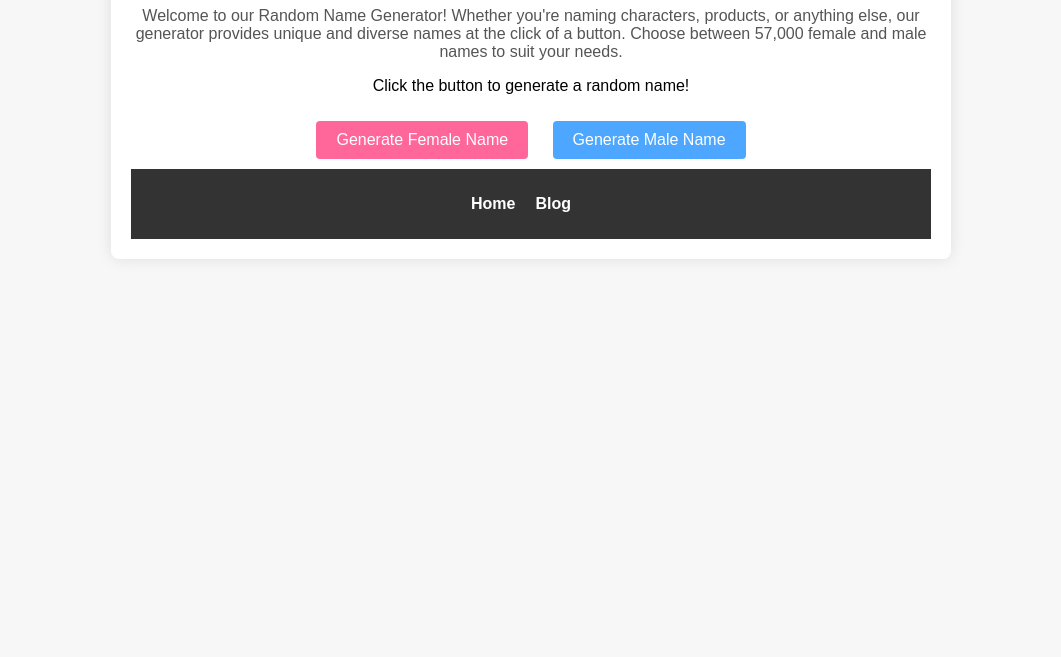
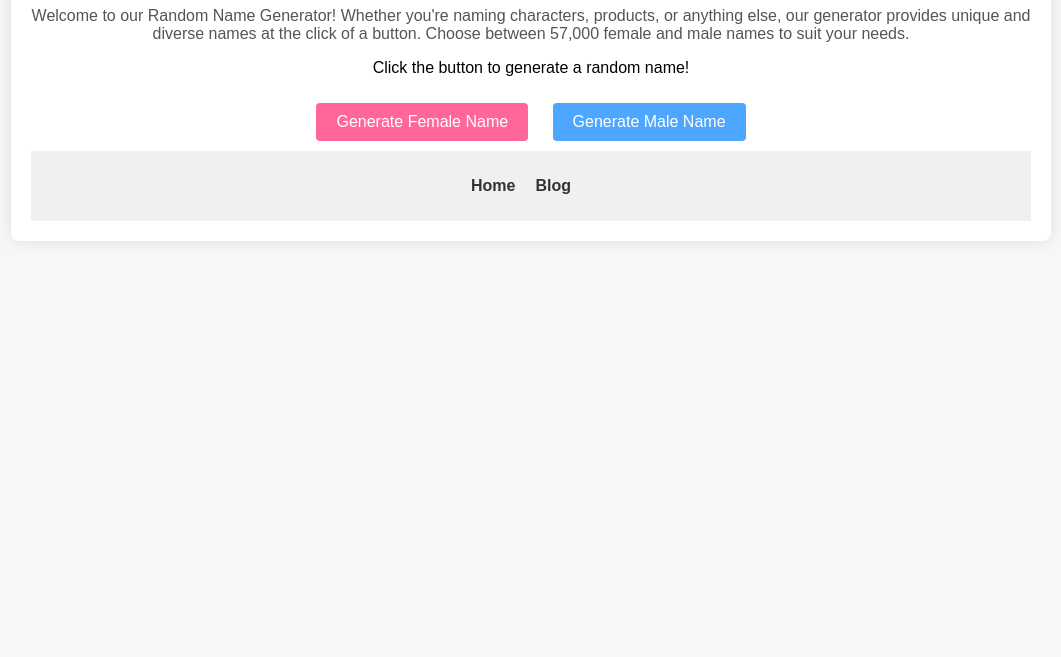
Before and after one commit to jakerusa/Random-Name-Generator, a plain HTML site: page index.html in a window 1280 px wide. Shown: the part 143-800 px from the top of the page, without its empty margins (109-1170 px from the left). Drawn offline with Linux system fonts and the light colour scheme.

Commit message:
update styling again

```diff
--- a/styles.css
+++ b/styles.css
@@ -1,11 +1,11 @@
 body {
     font-family: 'Arial', sans-serif;
     background-color: #f7f7f7;
-    margin: 0; /* Remove default margin to ensure full-width background */
+    margin: 0;
 }
 
 .container {
-    max-width: 800px; /* Increased max-width for better readability */
+    max-width: 1000px; /* Increased max-width for a larger container */
     margin: 50px auto;
     padding: 20px;
     background-color: #fff;
@@ -77,7 +77,7 @@ button.male:hover {
 
 /* Styles for navigation menu */
 nav {
-    background-color: #333;
+    background-color: #f0f0f0; /* Light grey background */
     padding: 10px 0;
 }
 
@@ -85,7 +85,7 @@ nav {
     list-style: none;
     padding: 0;
     display: flex;
-    justify-content: center; /* Center the navigation items */
+    justify-content: center;
 }
 
 .nav-menu li {
@@ -94,11 +94,11 @@ nav {
 
 .nav-menu a {
     text-decoration: none;
-    color: #fff;
+    color: #333; /* Dark text color for better visibility on light grey background */
     font-weight: bold;
 }
 
 /* Style for hover effect in navigation menu */
 .nav-menu a:hover {
-    color: #ffcc00;
+    color: #555; /* Adjust hover color for better visibility */
 }
```
